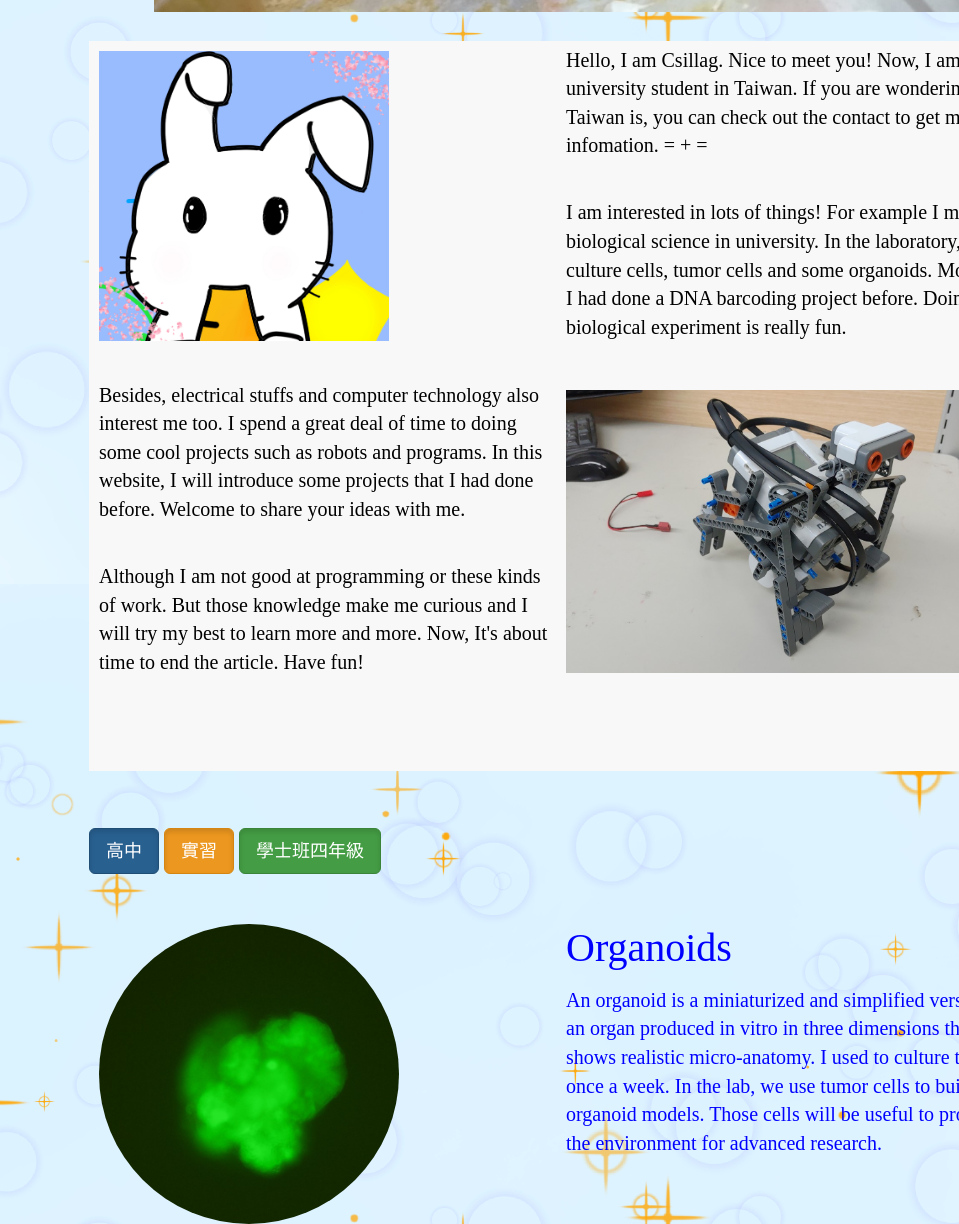
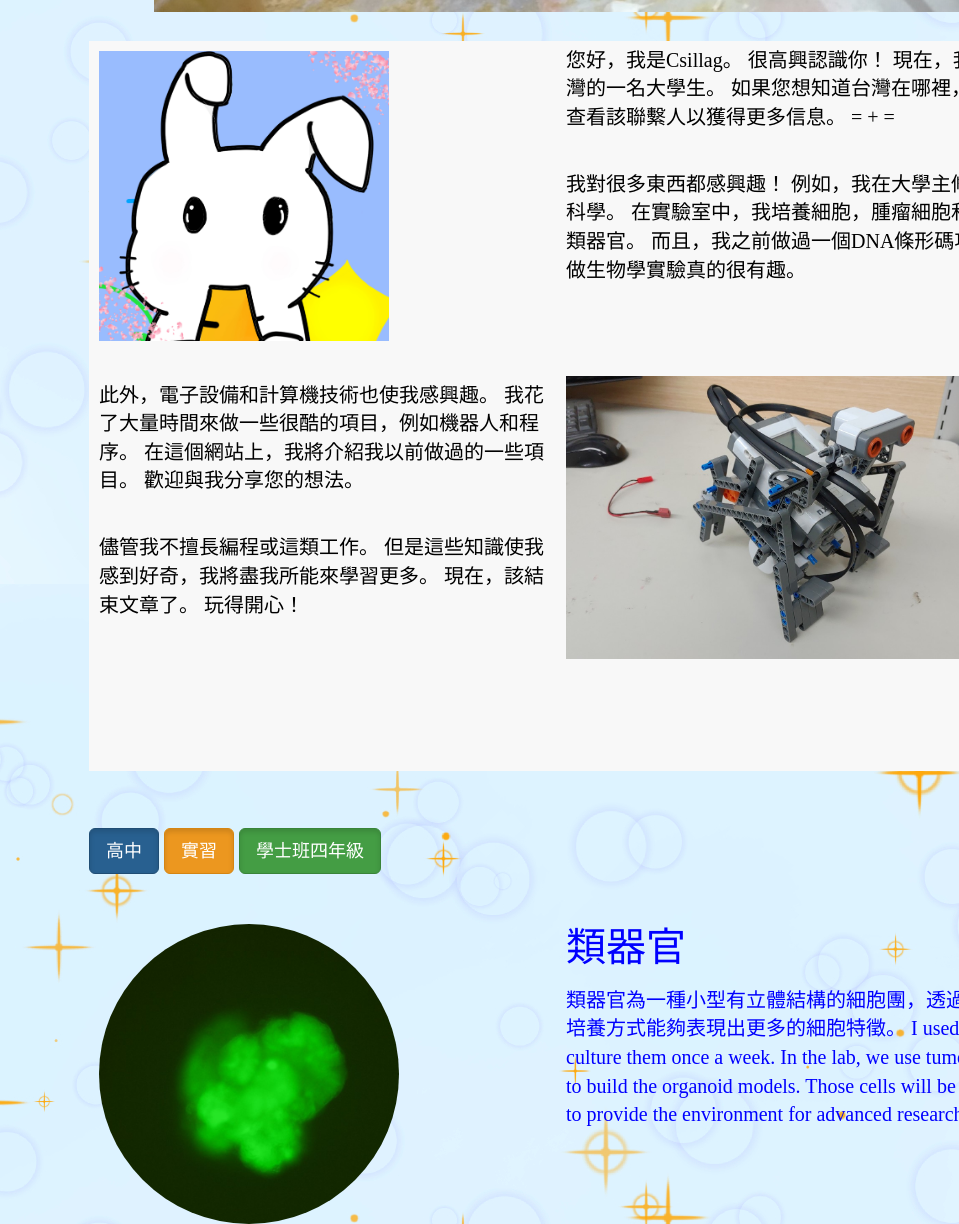
Before and after one commit to Csillag777/Csillag777.github.io, a plain HTML site: page chinese.html in a window 1280 px wide. Shown: the part 616-1840 px from the top of the page, 321-1280 px from the left. Drawn offline with nearby package versions, Linux system fonts and the light colour scheme; a web font is replaced by a local one.

Commit message:
text added

```diff
--- a/chinese.html
+++ b/chinese.html
@@ -109,24 +109,14 @@
             <p><img class="pimg" height=290 src="photo/photo4.jpg"></p>
           </div>
           <div class="content_right">
-            <p><span style="color:black">Hello, I am Csillag. Nice to meet you! Now, I am a university student in Taiwan. If you are wondering
-              where
-              Taiwan is, you can check out the contact to get more infomation. = + =</span></p><br>
-            <p><span style="color:black">I am interested in lots of things! For example I major in biological science in university. In the
-              laboratory, I culture
-              cells, tumor cells and some organoids. Moreover, I had done a DNA barcoding project before. Doing
-              biological experiment is
-              really fun. </span></p><br>
+            <p><span style="color:black">您好，我是Csillag。 很高興認識你！ 現在，我是台灣的一名大學生。 如果您想知道台灣在哪裡，可以查看該聯繫人以獲得更多信息。 = + =</span></p><br>
+            <p><span style="color:black">我對很多東西都感興趣！ 例如，我在大學主修生物科學。 在實驗室中，我培養細胞，腫瘤細胞和一些類器官。 而且，我之前做過一個DNA條形碼項目。 做生物學實驗真的很有趣。</span></p><br>
           </div>
         </div>
         <div class="content2">
           <div class="content_left">
-            <p>Besides, electrical stuffs and computer technology also interest me too. I spend a great deal of time to
-              doing some cool projects such as robots and programs. In this website, I will introduce some projects
-              that I had done before. Welcome to share your ideas with me.</p><br>
-            <p>Although I am not good at programming or these kinds of work. But those knowledge make me curious and I
-              will try
-              my best to learn more and more. Now, It's about time to end the article. Have fun!</p><br>
+            <p>此外，電子設備和計算機技術也使我感興趣。 我花了大量時間來做一些很酷的項目，例如機器人和程序。 在這個網站上，我將介紹我以前做過的一些項目。 歡迎與我分享您的想法。</p><br>
+            <p>儘管我不擅長編程或這類工作。 但是這些知識使我感到好奇，我將盡我所能來學習更多。 現在，該結束文章了。 玩得開心！</p><br>
           </div>
           <div class="content_right">
             <p><img class="pimg" width=465 src="photo/c.jpg"></p>
@@ -217,10 +207,9 @@
             <p><img class="imgres" height="300px" src="image/C4-4DG-1.jpg"></p>
           </div>
           <div class="content_right">
-            <p><span style="font-family: myFirstFont; font-size: 40px;">Organoids</span></p>
+            <p><span style="font-family: myFirstFont; font-size: 40px;">類器官</span></p>
             <p>
-              An organoid is a miniaturized and simplified version of an organ produced in vitro in three dimensions
-              that shows realistic micro-anatomy.
+              類器官為一種小型有立體結構的細胞團，透過類器官培養方式能夠表現出更多的細胞特徵。
               I used to culture them once a week. In the lab, we use tumor cells
               to build the organoid models. Those cells will be useful to provide the environment for advanced research.
             </p>
@@ -394,7 +383,7 @@
               <span class="nn" style="font-family: myFirstFont1;">Csillag</span>
             </h3>
             <br><span style="color:black">
-            興趣：認識新新朋友一起聊天 XD</span>
+            興趣：認識新朋友一起聊天 XD</span>
 
           </div>
           <a href="mailto:csillag.bt06@nctu.edu.tw?subject=Feedback from website&body=Hello" style="padding-left: 5px;">
```
